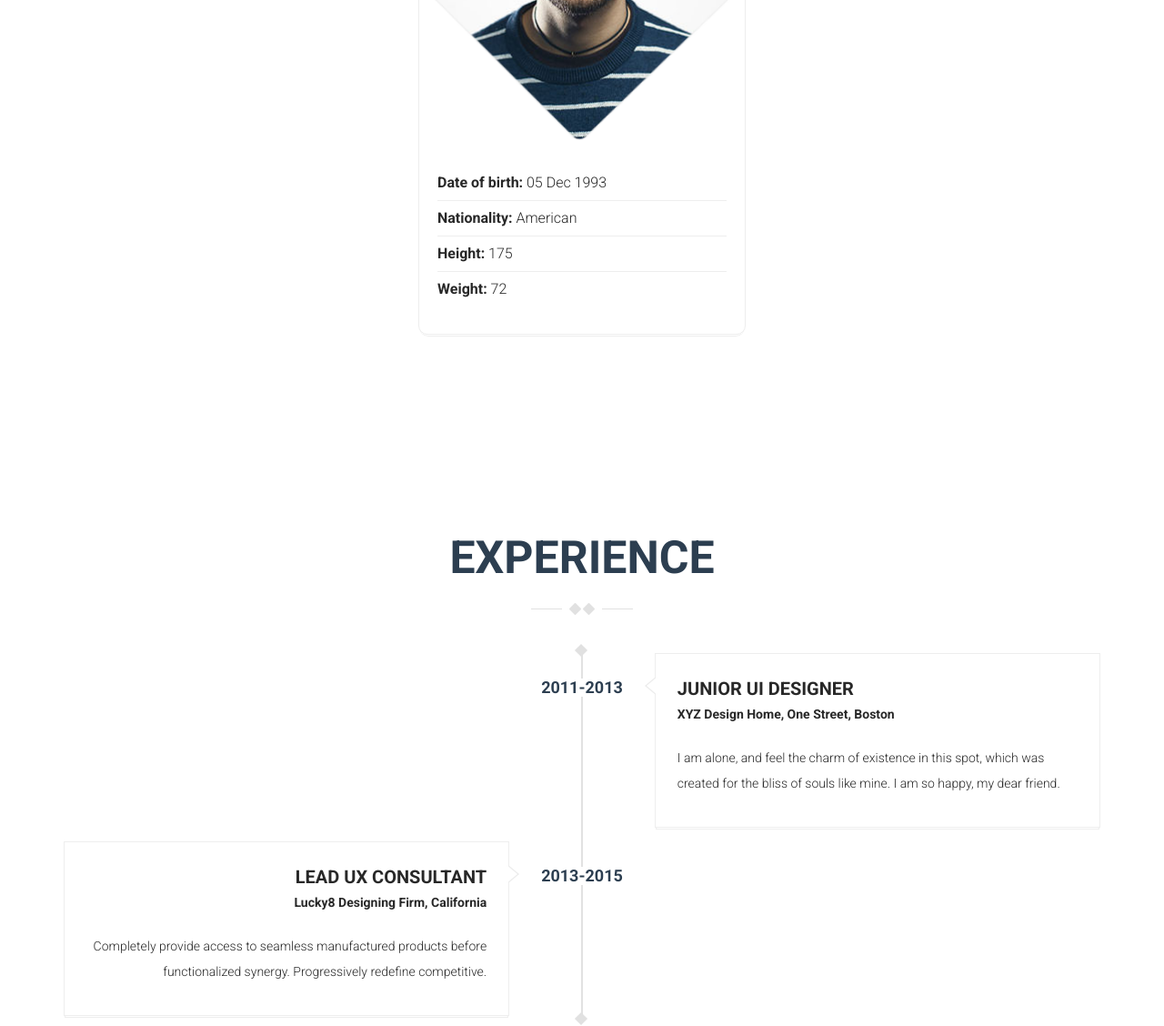
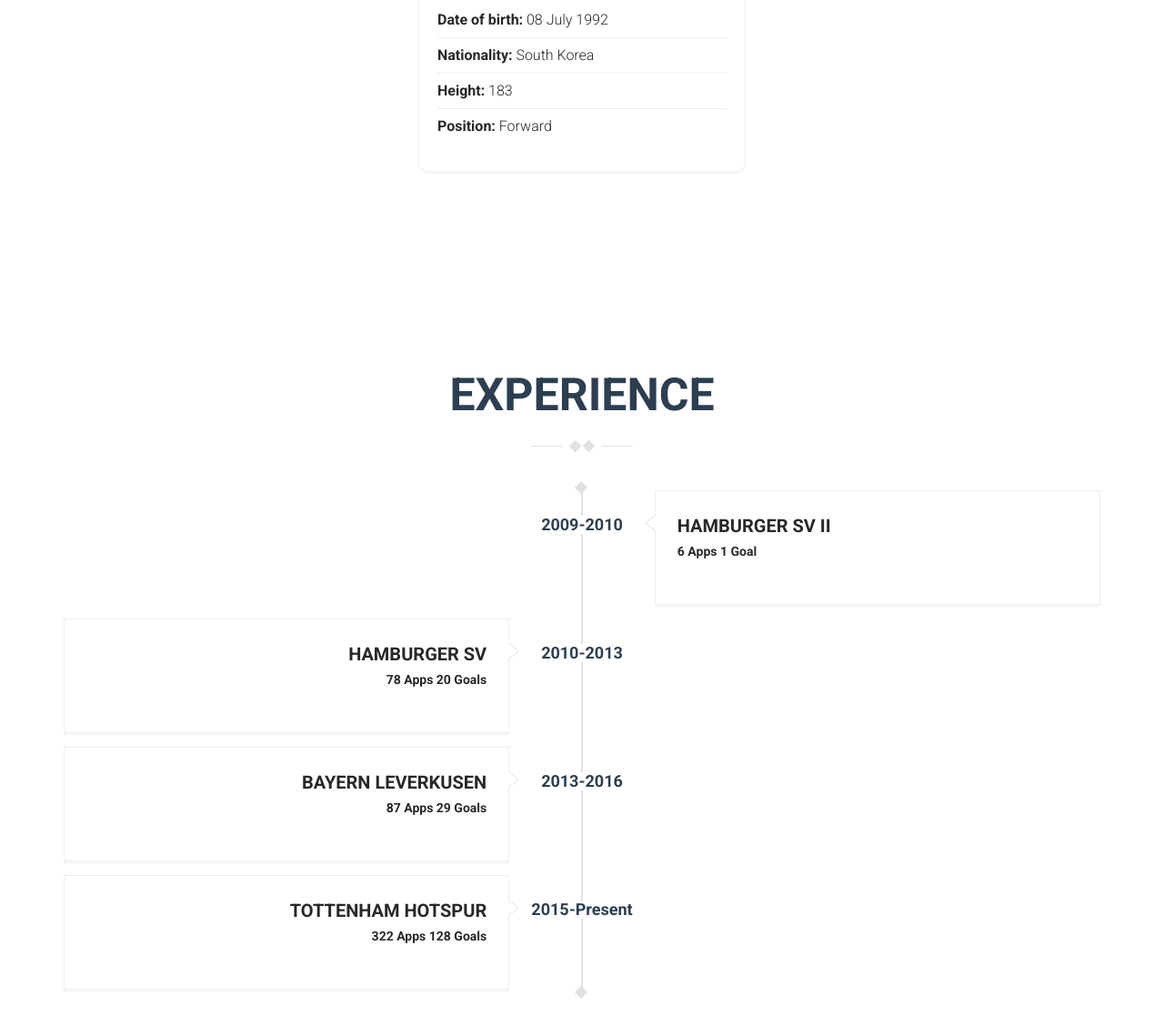
Before and after one commit to SoStellar/DII_M4_01, a plain HTML site: page index.html in a window 1280 px wide. Shown: the part 559-1687 px from the top of the page at 91% size. Drawn offline with Linux system fonts and the light colour scheme; some packages are replaced by stand-ins of ours; a script that the page names is missing.

Commit message:
Edit Profile
by Ong

```diff
--- a/index.html
+++ b/index.html
@@ -79,13 +79,13 @@
           <div class="col-md-4 col-md-push-4">
             <div class="biography">
               <div class="myphoto">
-                <img src="assets/images/myphoto.jpg" alt="">
+                <img src="assets/images/Son-Heung-min01.jpg" alt="">
               </div>
               <ul>
-                <li><strong>Date of birth:</strong> 05 Dec 1993</li>
-                <li><strong>Nationality:</strong> American</li>
-                <li><strong>Height:</strong> 175</li>
-                <li><strong>Weight:</strong> 72</li>
+                <li><strong>Date of birth:</strong> 08 July 1992</li>
+                <li><strong>Nationality:</strong> South Korea</li>
+                <li><strong>Height:</strong> 183</li>
+                <li><strong>Position:</strong> Forward</li>
               </ul>
             </div>
           </div> <!-- col-md-4 -->
@@ -106,41 +106,79 @@
                         <ul class="timeline">
                             <li class="timeline-inverted">
                                 <div class="posted-date">
-                                  <span class="month">2011-2013</span>
+                                  <span class="month">2009-2010</span>
                                 </div><!-- /posted-date -->
 
                                 <div class="timeline-panel wow fadeInUp">
                                     <div class="timeline-content">
                                         <div class="timeline-heading">
-                                            <h3>Junior ui designer</h3>
-                                            <span>XYZ Design Home, One Street, Boston</span>
+                                            <h3>Hamburger SV II</h3>
+                                            <span>6 Apps 1 Goal</span>
                                         </div><!-- /timeline-heading -->
 
-                                        <div class="timeline-body">
-                                            <p>I am alone, and feel the charm of existence in this spot, which was created for the bliss of souls like mine. I am so happy, my dear friend.</p>
-                                        </div><!-- /timeline-body -->
+                                        <!--<div class="timeline-body">
+                                            <p></p>
+                                        </div>--><!-- /timeline-body -->
                                     </div> <!-- /timeline-content -->
                                 </div> <!-- /timeline-panel -->
                             </li>
 
                             <li>
                                 <div class="posted-date">
-                                  <span class="month">2013-2015</span>
+                                  <span class="month">2010-2013</span>
                                 </div><!-- /posted-date -->
 
                                 <div class="timeline-panel wow fadeInUp">
                                     <div class="timeline-content">
                                         <div class="timeline-heading">
-                                            <h3>Lead UX Consultant</h3>
-                                            <span>Lucky8 Designing Firm, California</span>
+                                            <h3>Hamburger SV</h3>
+                                            <span>78 Apps 20 Goals</span>
                                         </div><!-- /timeline-heading -->
 
-                                        <div class="timeline-body">
+                                        <!--<div class="timeline-body">
                                             <p>Completely provide access to seamless manufactured products before functionalized synergy. Progressively redefine competitive.</p>
-                                        </div><!-- /timeline-body -->
+                                        </div>--><!-- /timeline-body -->
                                     </div> <!-- /timeline-content -->
                                 </div><!-- /timeline-panel -->
                             </li>
+
+                            <li>
+                              <div class="posted-date">
+                                <span class="month">2013-2016</span>
+                              </div><!-- /posted-date -->
+
+                              <div class="timeline-panel wow fadeInUp">
+                                  <div class="timeline-content">
+                                      <div class="timeline-heading">
+                                          <h3>Bayern Leverkusen</h3>
+                                          <span>87 Apps 29 Goals</span>
+                                      </div><!-- /timeline-heading -->
+
+                                      <!--<div class="timeline-body">
+                                          <p>Completely provide access to seamless manufactured products before functionalized synergy. Progressively redefine competitive.</p>
+                                      </div>--><!-- /timeline-body -->
+                                  </div> <!-- /timeline-content -->
+                              </div><!-- /timeline-panel -->
+                          </li>
+
+                          <li>
+                            <div class="posted-date">
+                              <span class="month">2015-Present</span>
+                            </div><!-- /posted-date -->
+
+                            <div class="timeline-panel wow fadeInUp">
+                                <div class="timeline-content">
+                                    <div class="timeline-heading">
+                                        <h3>Tottenham Hotspur</h3>
+                                        <span>322 Apps 128 Goals</span>
+                                    </div><!-- /timeline-heading -->
+
+                                    <!--<div class="timeline-body">
+                                        <p>Completely provide access to seamless manufactured products before functionalized synergy. Progressively redefine competitive.</p>
+                                    </div>--><!-- /timeline-body -->
+                                </div> <!-- /timeline-content -->
+                            </div><!-- /timeline-panel -->
+                        </li>
                         </ul>
                     </div>
                 </div>
```
Also changed, not shown: assets/images/Son-Heung-min01.jpg (added).
